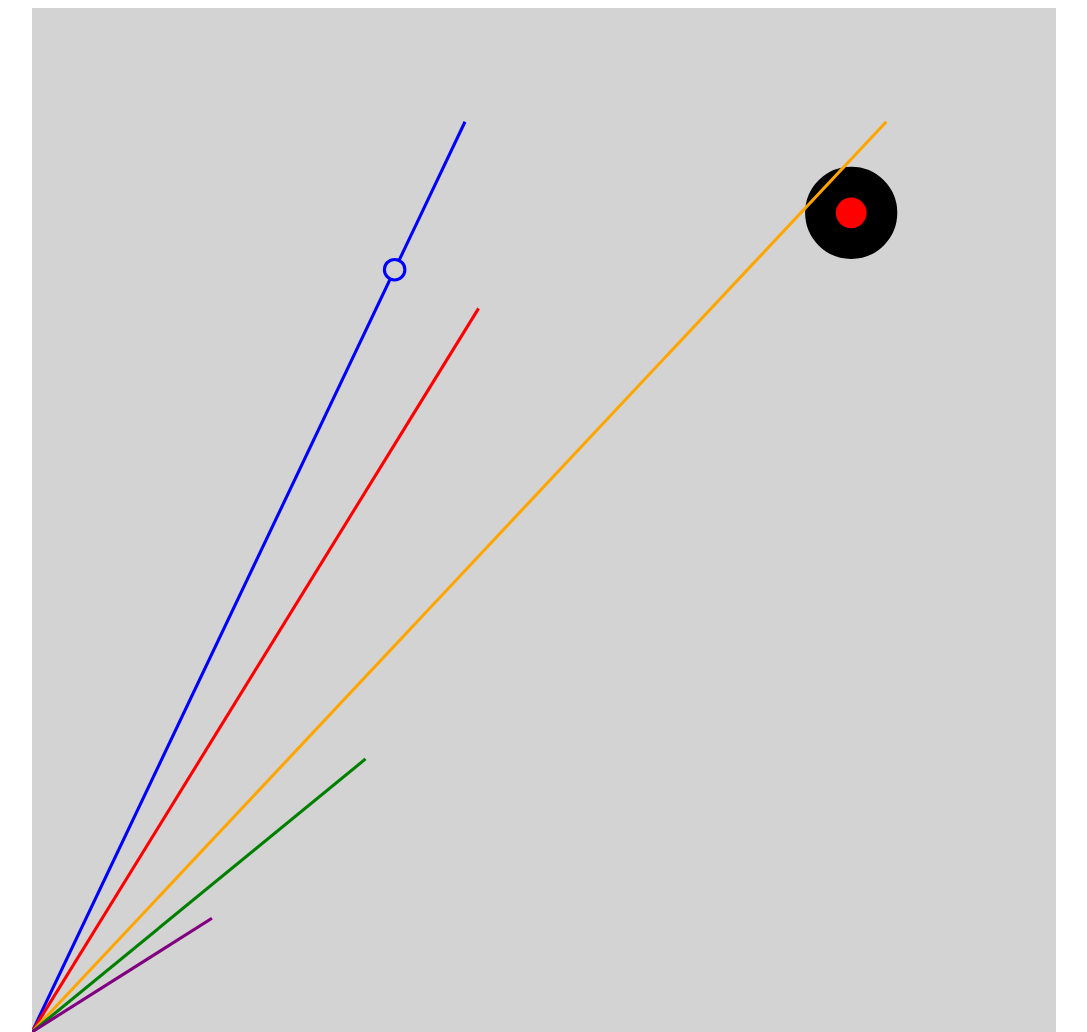
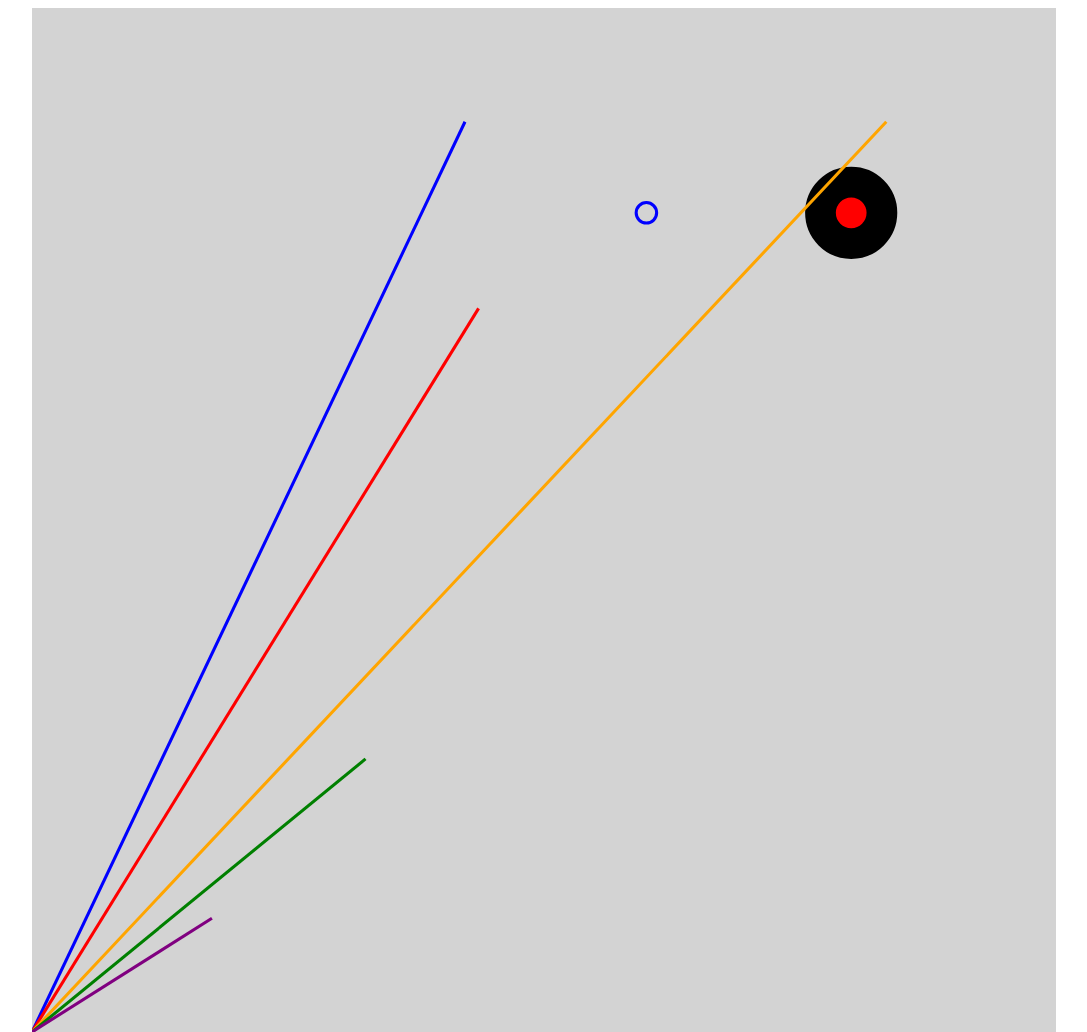
Before and after one commit to ericminio/yop-fly, a plain HTML site: page wb.html in a window 1280 px wide. Shown: the whole page, without its empty margins (96-1183 px from the left). Drawn offline with Linux system fonts and the light colour scheme.

Commit message:
exploring dynamics

```diff
--- a/wb.html
+++ b/wb.html
@@ -50,8 +50,8 @@
             x:(170+165)*37/1000,
             y:170+165,
         }
-        circle.setAttribute('cx', ''+convertPointForLoadGraph(center).x);
-        circle.setAttribute('cy', ''+convertPointForLoadGraph(center).y);
+        circle.setAttribute('cx', '60');
+        circle.setAttribute('cy', '20');
         circle.setAttribute('r', '1');
         circle.setAttribute('stroke', 'blue');
         circle.setAttribute('stroke-width', '0.3');
```
